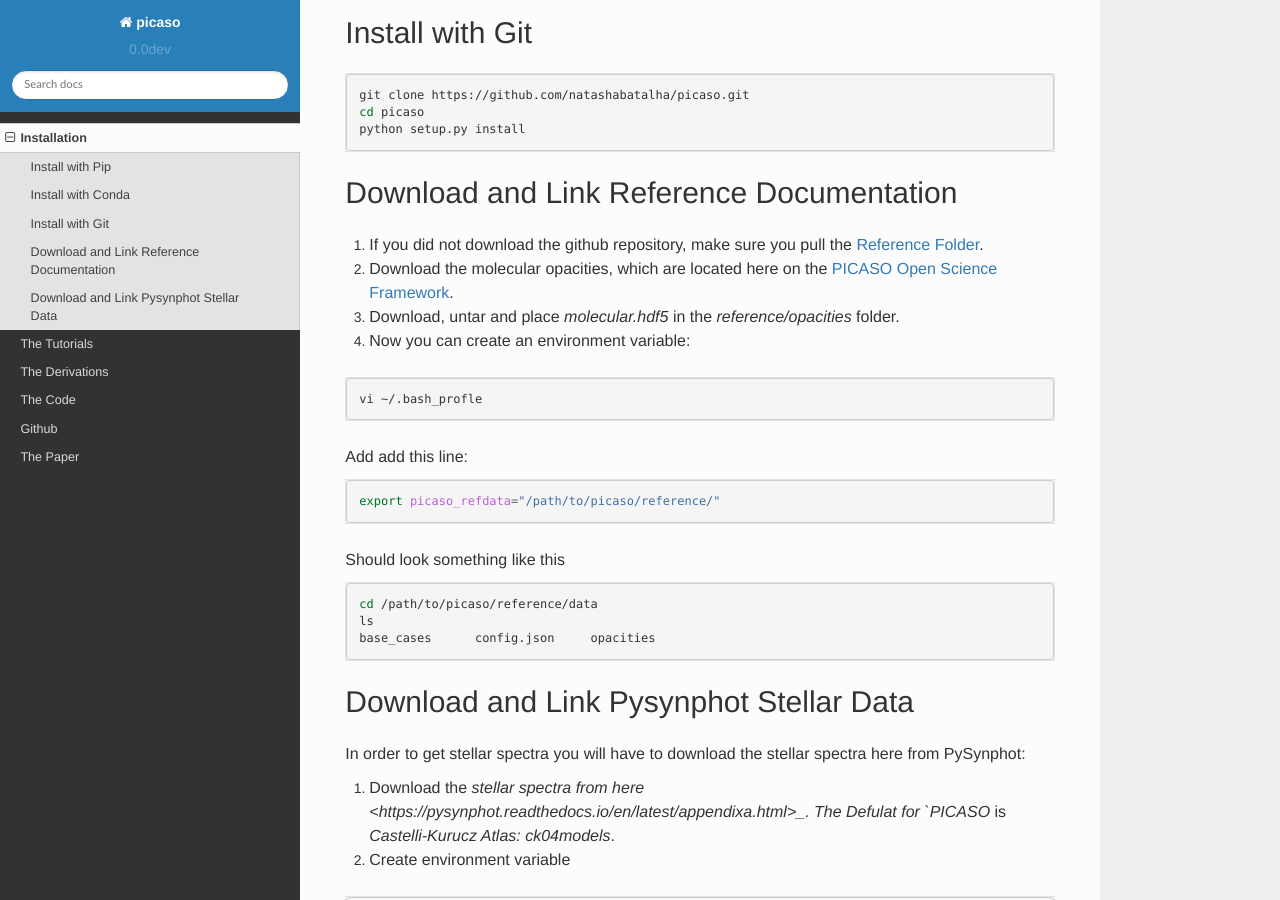
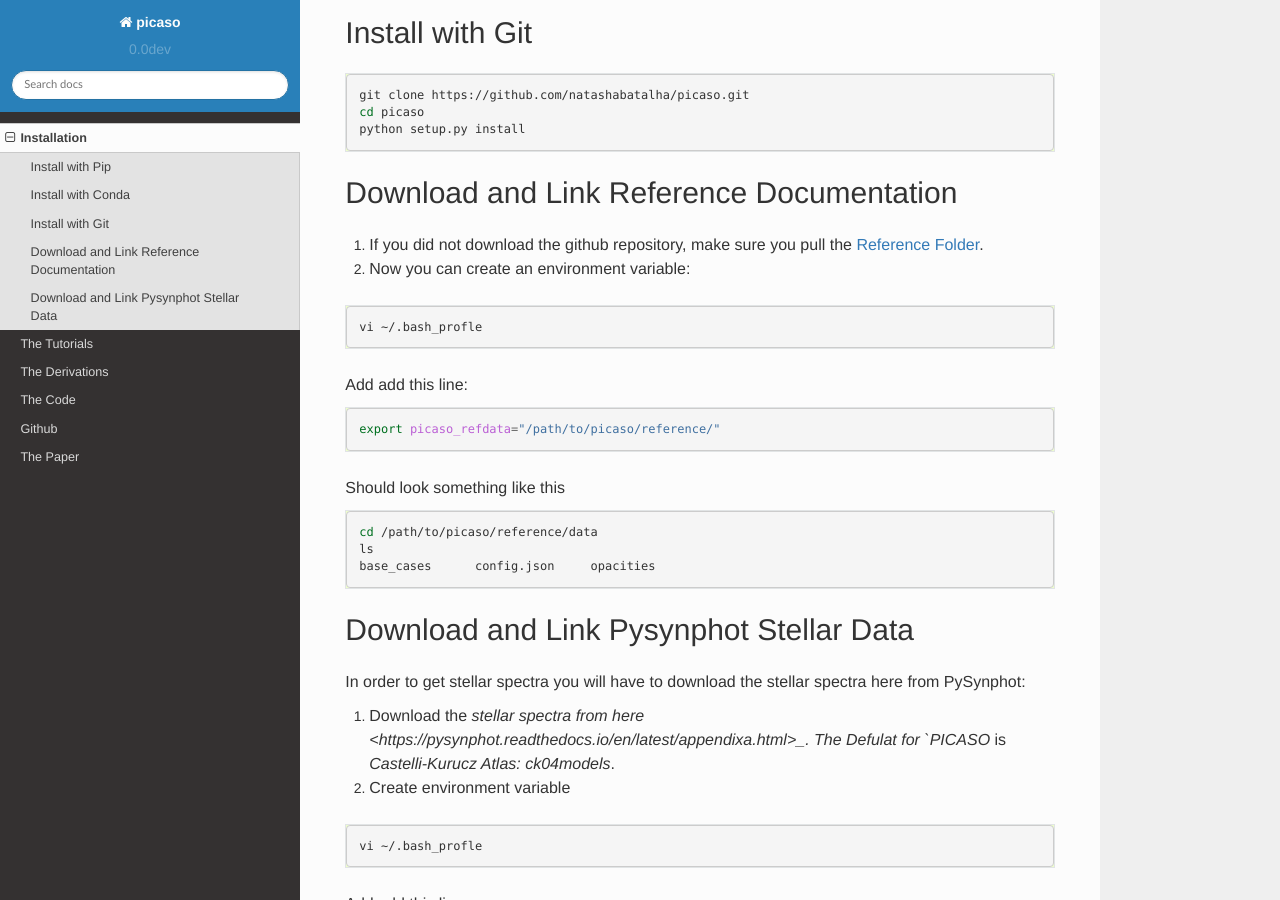
Before and after one commit to natashabatalha/picaso, a Sphinx documentation site: the page built from docs/installation.rst, in a window 1280 px wide and 900 px high, scrolled down 405 px. Built offline with Sphinx 7.4.7 and the Read the Docs theme 2.0.0, drawn with Linux system fonts in a browser that asks for light colours; pages that are not in the unit, such as notebooks, are missing from menus.

```diff
--- a/docs/conf.py
+++ b/docs/conf.py
@@ -136,6 +136,15 @@ latex_elements = {
     # 'figure_align': 'htbp',
 }
 
+nbsphinx_prolog = """
+{% set docname = env.doc2path(env.docname, base=None) %}
+.. note::  `Download full notebook here <https://github.com/natashabatalha/picaso/tree/master/docs/{{ docname }}>`_
+"""
+#.. only:: html
+#
+#    This notebook can be downloaded at : https://github.com/natashabatalha/picaso/tree/master/docs/notebooks/{{ docname }}
+#
+
 # Grouping the document tree into LaTeX files. List of tuples
 # (source start file, target name, title,
 #  author, documentclass [howto, manual, or own class]).
--- a/docs/installation.rst
+++ b/docs/installation.rst
@@ -30,11 +30,7 @@ Download and Link Reference Documentation
 
 1) If you did not download the github repository, make sure you pull the `Reference Folder <https://github.com/natashabatalha/picaso/tree/master/reference>`_.
 
-2) Download the molecular opacities, which are located here on the `PICASO Open Science Framework <https://osf.io/hf8bp/>`_.
-
-3) Download, untar and place `molecular.hdf5` in the `reference/opacities` folder.
-
-4) Now you can create an environment variable:
+2) Now you can create an environment variable:
 
 
 .. code-block:: bash
--- a/docs/tutorials.rst
+++ b/docs/tutorials.rst
@@ -12,8 +12,8 @@ Basics
    Adding Clouds  </notebooks/2_AddingClouds.ipynb>
    Plot Diagnostics </notebooks/3_PlotDiagnostics.ipynb>
 
-Radiative Transfer Approximations
----------------------------------
+Approximations & Opacities
+--------------------------
 
 .. toctree::
    :titlesonly:
```
